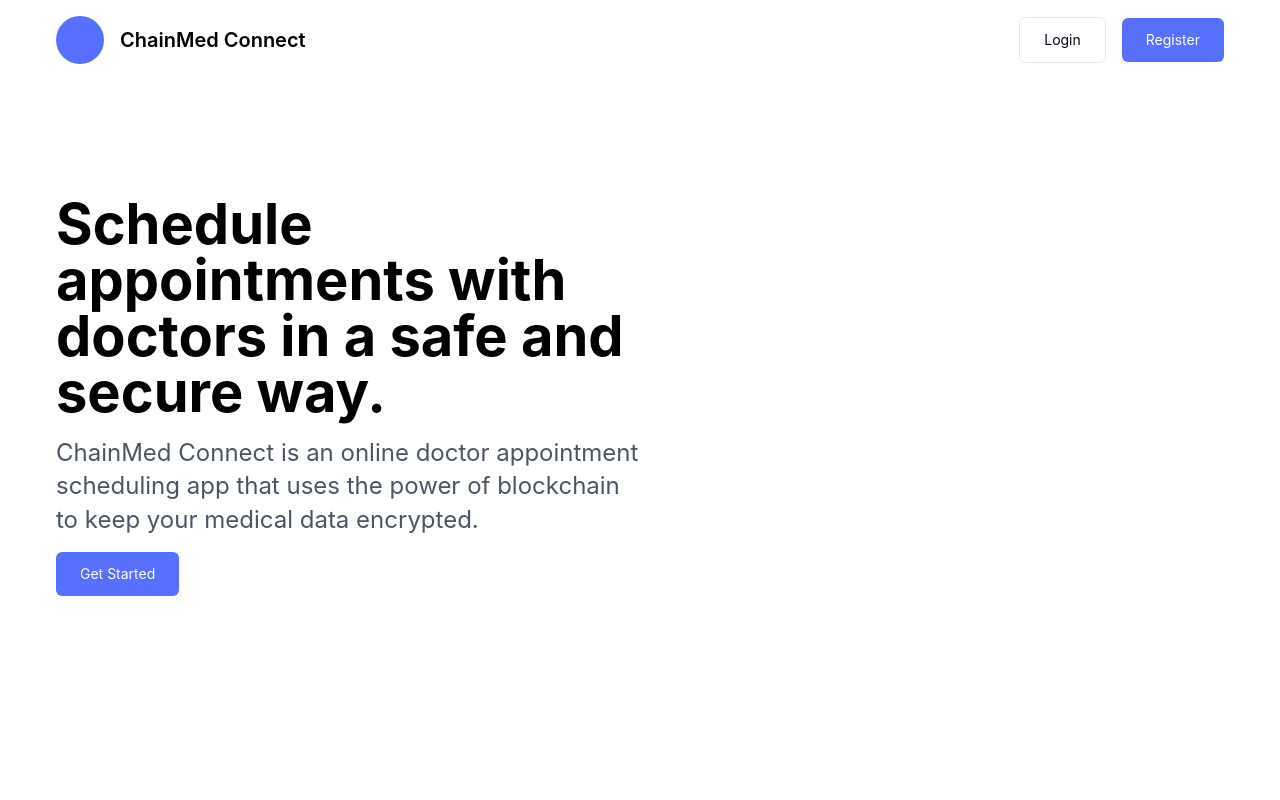
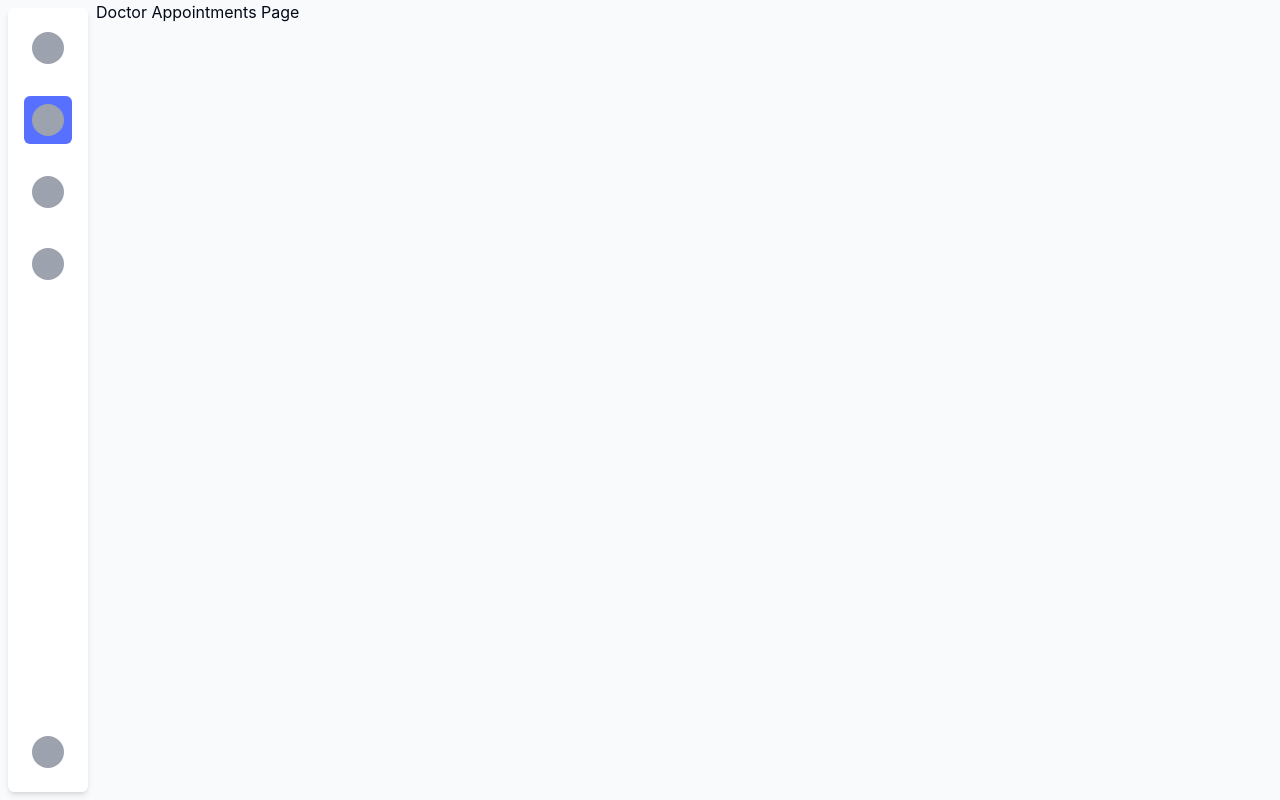
Before and after one commit to Samshh/Hackathon-Project---The-Launchpad, a React (Vite) app in the folder frontend/: page /doctor/appointments in a window 1280 px wide. Before the commit this address led to /. Built offline with nearby package versions, Linux system fonts and the light colour scheme.

Commit message:
Add doctor subpages to router, fixed /doctor navlink highlight when in subpages

```diff
--- a/frontend/src/layouts/doctor/DoctorNavbar.tsx
+++ b/frontend/src/layouts/doctor/DoctorNavbar.tsx
@@ -1,4 +1,4 @@
-import { NavLink } from "react-router-dom";
+import { NavLink, useNavigate } from "react-router-dom";
 
 interface DoctorNavLink {
   to: string;
@@ -21,6 +21,8 @@ const primaryNavLinks: DoctorNavLink[] = [
 ];
 
 export default function DoctorNavbar() {
+  const navigate = useNavigate();
+
   return (
     <nav className="flex flex-row justify-center items-stretch p-2">
       <div className="flex flex-col justify-between items-center rounded-md shadow-md p-4 bg-white gap-6">
@@ -28,6 +30,7 @@ export default function DoctorNavbar() {
           {primaryNavLinks.map((link) => (
             <NavLink
               to={link.to}
+              end={link.to === "/doctor"}
               className={({ isActive }) => `
                 size-12 flex justify-center items-center rounded-md
                 ${isActive ? 'bg-accent' : ''}
@@ -42,7 +45,10 @@ export default function DoctorNavbar() {
         <div className="flex flex-col justify-end items-center gap-6">
           <button
             className="size-12 flex justify-center items-center"
-            onClick={() => console.log("logout")} // TODO: Implement this
+            onClick={() => {
+              // TODO: Implement logout
+              navigate("/");
+            }}
           >
             <div className="size-8 bg-gray-400 rounded-full"/> {/* icon */}
           </button>
--- /dev/null
+++ b/frontend/src/pages/doctor/account/index.tsx
@@ -0,0 +1,7 @@
+export default function DoctorAccountPage() {
+  return (
+    <main>
+      Doctor Account Page
+    </main>
+  )
+}
--- /dev/null
+++ b/frontend/src/pages/doctor/appointments/index.tsx
@@ -0,0 +1,7 @@
+export default function DoctorAppointmentsPage() {
+  return (
+    <main>
+      <p>Doctor Appointments Page</p>
+    </main>
+  )
+}
--- /dev/null
+++ b/frontend/src/pages/doctor/patients/index.tsx
@@ -0,0 +1,7 @@
+export default function DoctorPatientsPage() {
+  return (
+    <main>
+      <p>Doctor Patients Page</p>
+    </main>
+  )
+}
```
Also changed, not shown: frontend/src/router.tsx (+15 -0 lines).
